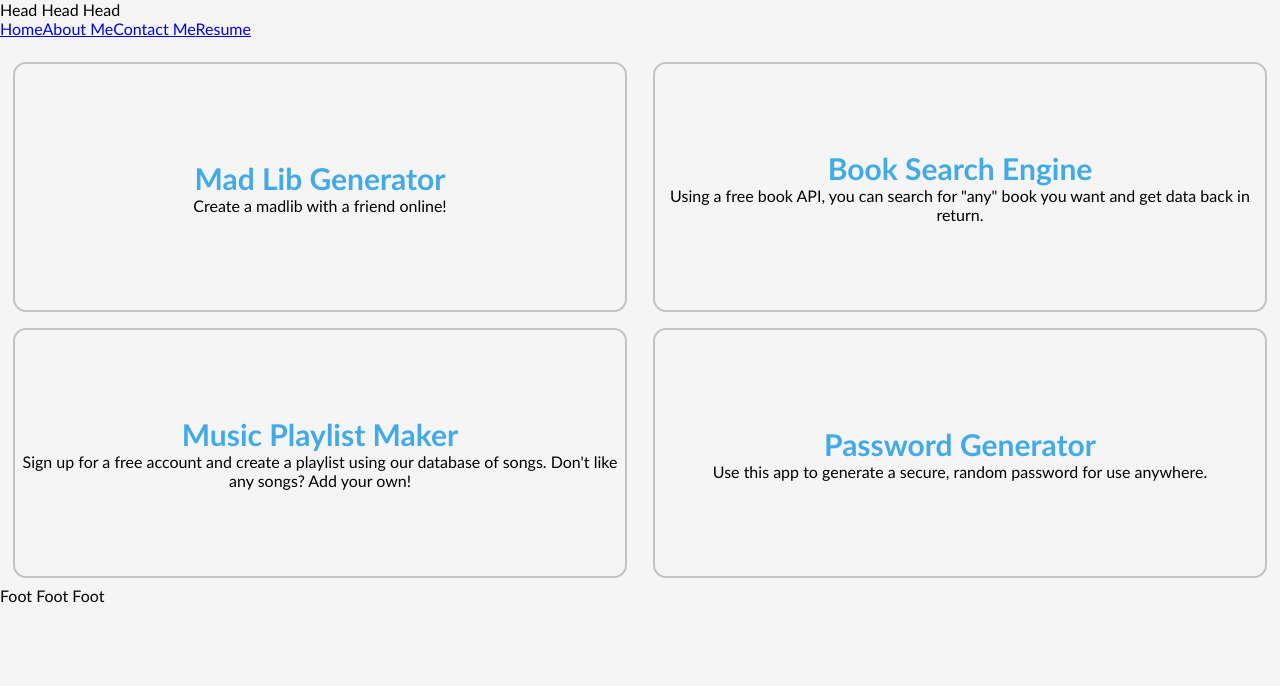
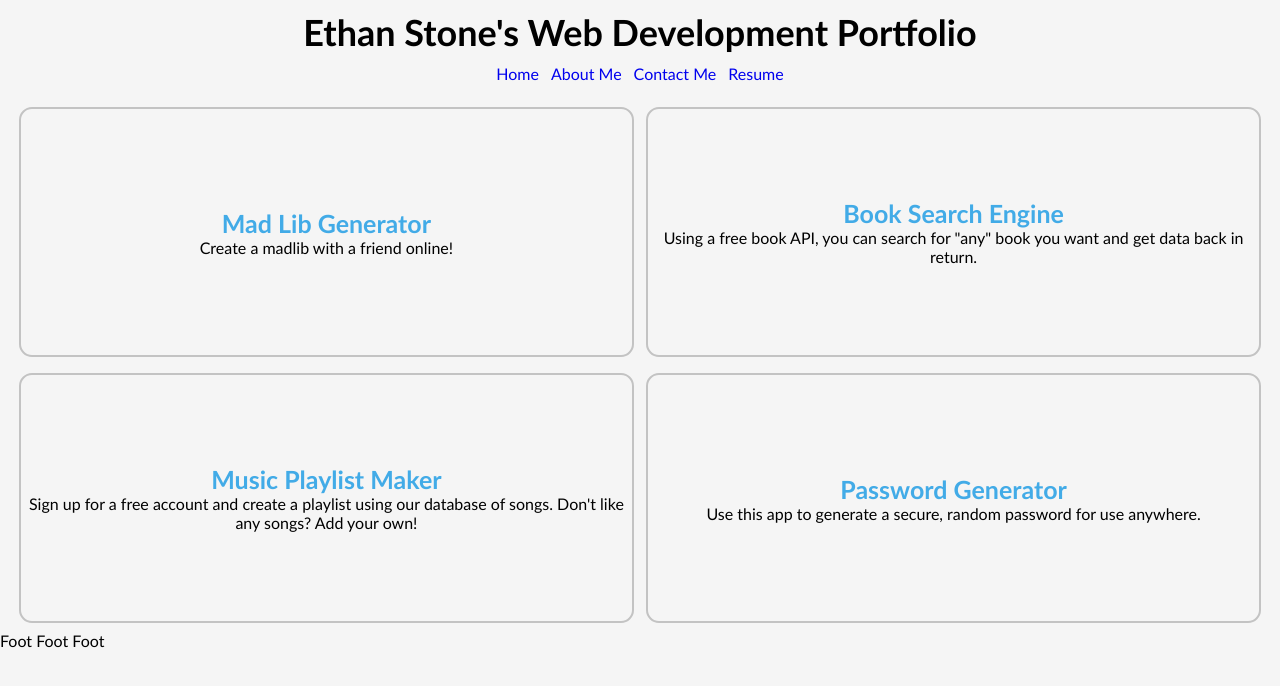
Before and after one commit to RCLobster/ethan-portfolio, a React (Vite) app: page / in a window 1280 px wide. Shown: the top 686 px of the page. Built offline with nearby package versions, Linux system fonts and the light colour scheme.

Commit message:
styled header and navbar

```diff
--- a/src/App.css
+++ b/src/App.css
@@ -24,8 +24,9 @@ h3 {
   flex-wrap: wrap;
 }
 
+/* %%% PROJECT CSS %%% */
 .project-card {
-  margin: 1vh 1vw;
+  margin: 1vh .5vw;
   padding: 5px;
   width: 48%;
   height: 250px;
@@ -39,7 +40,7 @@ h3 {
 }
 
 .project-card h2 {
-  font-size: 30px;
+  font-size: 25px;
 }
 
 .project-card:hover h2 {
@@ -68,6 +69,12 @@ h3 {
   display: none;
 }
 
+@media (min-width: 1025px) {
+  .project-card {
+    width: 48%;
+  }
+}
+
 @media (max-width: 1024px) {
   .project-card {
     width: 48%;
@@ -79,3 +86,24 @@ h3 {
     width: 98%;
   }
 }
+
+/* %%% HEADER CSS %%% */
+
+.header {
+  text-align: center;
+  margin: 5px;
+  padding: 5px;
+  font-size: 225%;
+}
+
+/* %%% NAVBAR CSS %%% */
+
+.navbar {
+  text-align: center;
+}
+
+.nav-link {
+  text-decoration: none;
+  margin: 0 3px;
+  padding: 0 3px;
+}
--- a/src/components/Header.jsx
+++ b/src/components/Header.jsx
@@ -1,5 +1,5 @@
 export default function Header() {
     return (
-        <div className="header">Head Head Head</div>
+        <h1 className="header">Ethan Stone's Web Development Portfolio</h1>
     );
 }
```
